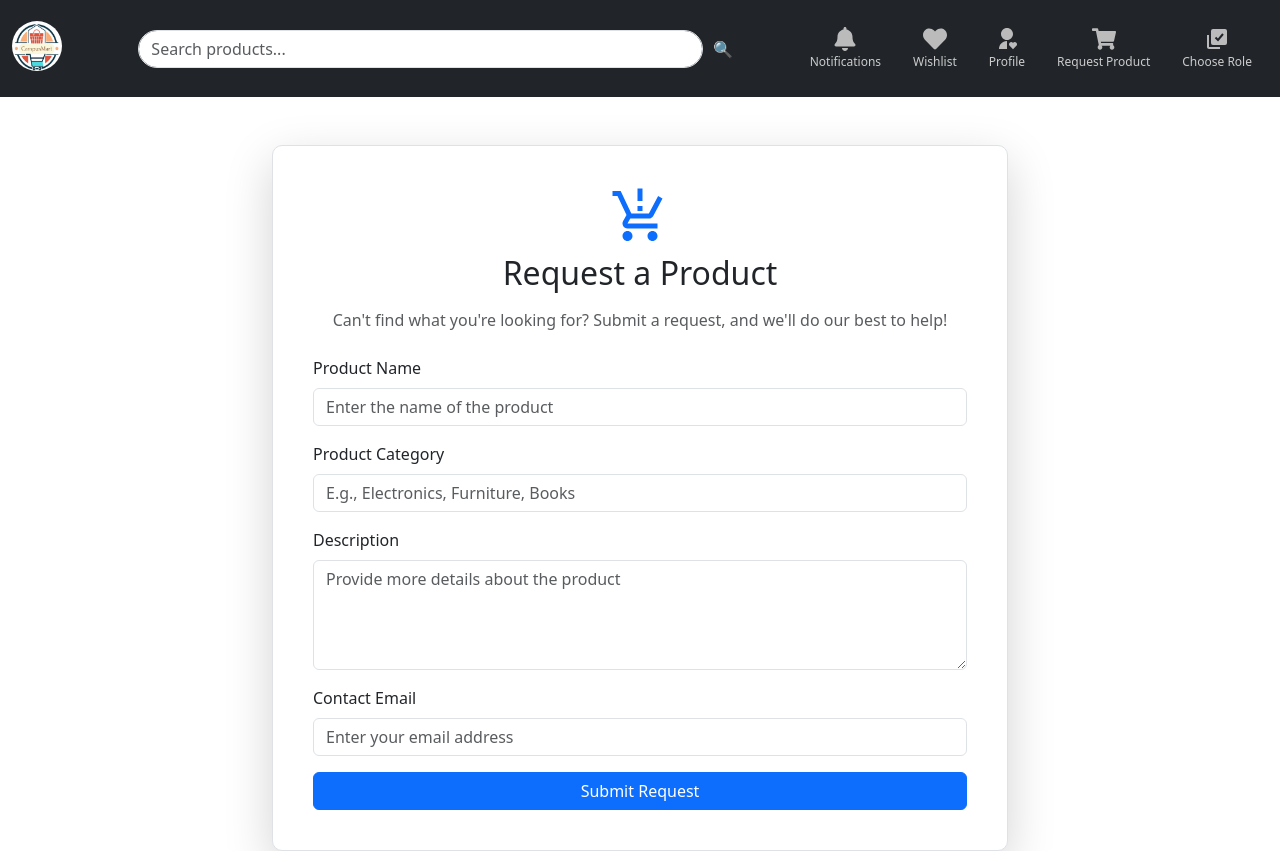
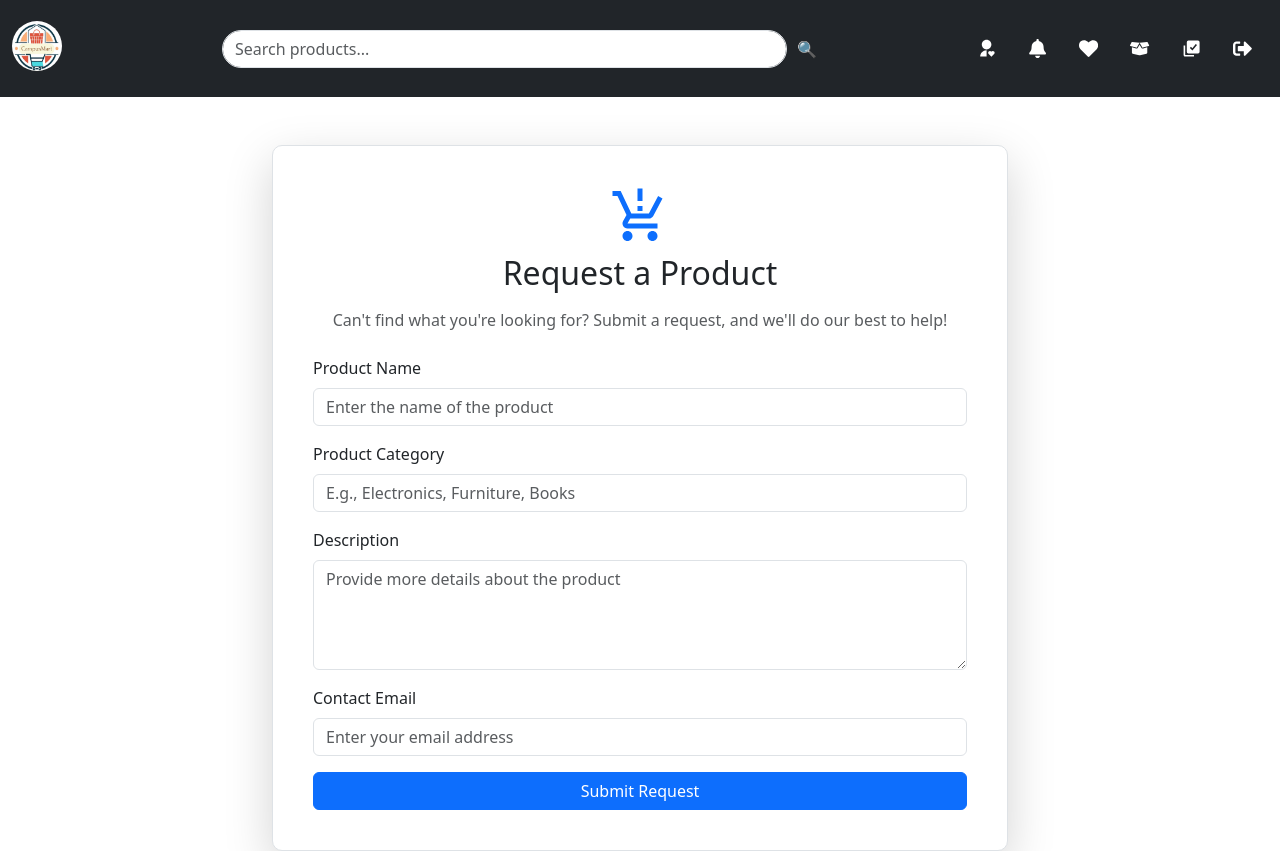
Before and after one commit to divya-navale/campusMart.App, a React (Create React App) app: page /request-product in a window 1280 px wide. Shown: the top 851 px of the page. Built offline with nearby package versions, Linux system fonts and the light colour scheme; no server answers.

Commit message:
navbar changes

```diff
--- a/src/components/common/NavbarComponent.jsx
+++ b/src/components/common/NavbarComponent.jsx
@@ -1,7 +1,7 @@
 import React from 'react';
-import { Navbar, Nav, Form, FormControl, Button, Container } from 'react-bootstrap';
+import { Navbar, Nav, Form, FormControl, Button, Container, OverlayTrigger, Tooltip } from 'react-bootstrap';
 import { useNavigate } from 'react-router-dom';
-import { FaHeart, FaBell, FaShoppingCart } from 'react-icons/fa';
+import { FaHeart, FaBell, FaBoxOpen, FaSignOutAlt } from 'react-icons/fa';
 import { RiUserHeartFill } from 'react-icons/ri';
 import { BiSolidSelectMultiple } from 'react-icons/bi';
 import './../../styles/style.css';
@@ -9,6 +9,11 @@ import logo from './../../assets/logo.png';
 
 const NavbarComponent = () => {
   const navigate = useNavigate();
+
+  // Function to render a tooltip
+  const renderTooltip = (text) => (
+    <Tooltip>{text}</Tooltip>
+  );
 
   return (
     <Navbar bg="dark" variant="dark" expand="lg" className="py-3">
@@ -34,26 +39,65 @@ const NavbarComponent = () => {
 
           {/* Icons */}
           <Nav className="align-items-center">
-            <Nav.Link onClick={() => navigate('/notifications')} className="d-flex flex-column align-items-center mx-2">
+            {/* Profile */}
+            <OverlayTrigger placement="bottom" overlay={renderTooltip("Profile")}>
+              <Nav.Link
+                onClick={() => navigate('/profile')}
+                className="d-flex flex-column align-items-center mx-2 nav-icon-container"
+              >
+                <RiUserHeartFill className="nav-link-icon" />
+              </Nav.Link>
+            </OverlayTrigger>
+
+            {/* Notifications */}
+            <OverlayTrigger placement="bottom" overlay={renderTooltip("Notifications")}>
+              <Nav.Link
+                onClick={() => navigate('/notifications')}
+                className="d-flex flex-column align-items-center mx-2 nav-icon-container"
+              >
                 <FaBell className="nav-link-icon" />
-              <span className="nav-link-text">Notifications</span>
               </Nav.Link>
-            <Nav.Link onClick={() => navigate('/wishlist')} className="d-flex flex-column align-items-center mx-2">
+            </OverlayTrigger>
+
+            {/* Wishlist */}
+            <OverlayTrigger placement="bottom" overlay={renderTooltip("Wishlist")}>
+              <Nav.Link
+                onClick={() => navigate('/wishlist')}
+                className="d-flex flex-column align-items-center mx-2 nav-icon-container"
+              >
                 <FaHeart className="nav-link-icon" />
-              <span className="nav-link-text">Wishlist</span>
               </Nav.Link>
-            <Nav.Link onClick={() => navigate('/profile')} className="d-flex flex-column align-items-center mx-2">
-              <RiUserHeartFill className="nav-link-icon" />
-              <span className="nav-link-text">Profile</span>
+            </OverlayTrigger>
+
+            {/* Request Product */}
+            <OverlayTrigger placement="bottom" overlay={renderTooltip("Request Product")}>
+              <Nav.Link
+                onClick={() => navigate('/request-product')}
+                className="d-flex flex-column align-items-center mx-2 nav-icon-container"
+              >
+                <FaBoxOpen className="nav-link-icon" />
               </Nav.Link>
-            <Nav.Link onClick={() => navigate('/request-product')} className="d-flex flex-column align-items-center mx-2">
-              <FaShoppingCart className="nav-link-icon" />
-              <span className="nav-link-text">Request Product</span>
+            </OverlayTrigger>
+
+            {/* Choose Role */}
+            <OverlayTrigger placement="bottom" overlay={renderTooltip("Choose Role")}>
+              <Nav.Link
+                onClick={() => navigate('/choose-role')}
+                className="d-flex flex-column align-items-center mx-2 nav-icon-container"
+              >
+                <BiSolidSelectMultiple className="nav-link-icon" />
               </Nav.Link>
-            <Nav.Link onClick={() => navigate('/choose-role')} className="d-flex flex-column align-items-center mx-2">
-              <BiSolidSelectMultiple className="nav-link-icon" />
-              <span className="nav-link-text">Choose Role</span>
+            </OverlayTrigger>
+
+            {/* Logout */}
+            <OverlayTrigger placement="bottom" overlay={renderTooltip("Logout")}>
+              <Nav.Link
+                onClick={() => navigate('/login')}
+                className="d-flex flex-column align-items-center mx-2 nav-icon-container"
+              >
+                <FaSignOutAlt className="nav-link-icon" />
               </Nav.Link>
+            </OverlayTrigger>
           </Nav>
         </Navbar.Collapse>
       </Container>
--- a/src/styles/style.css
+++ b/src/styles/style.css
@@ -59,3 +59,18 @@
   outline: none; /* Remove focus outline */
   box-shadow: none; /* Remove any box shadow */
 }/*# sourceMappingURL=style.css.map */
+
+.nav-link-icon {
+  font-size: 1.2rem; /* Increased size slightly */
+  transition: transform 0.3s ease, color 0.3s ease;
+  color: white;
+}
+
+.nav-icon-container:hover .nav-link-icon {
+  transform: scale(1.2); /* Scale up slightly on hover */
+  color: #f8c146; /* Change color on hover */
+}
+
+.nav-icon-container {
+  cursor: pointer; /* Pointer cursor for better UX */
+}
```
Lines whose indentation alone changed are shown as unchanged.
